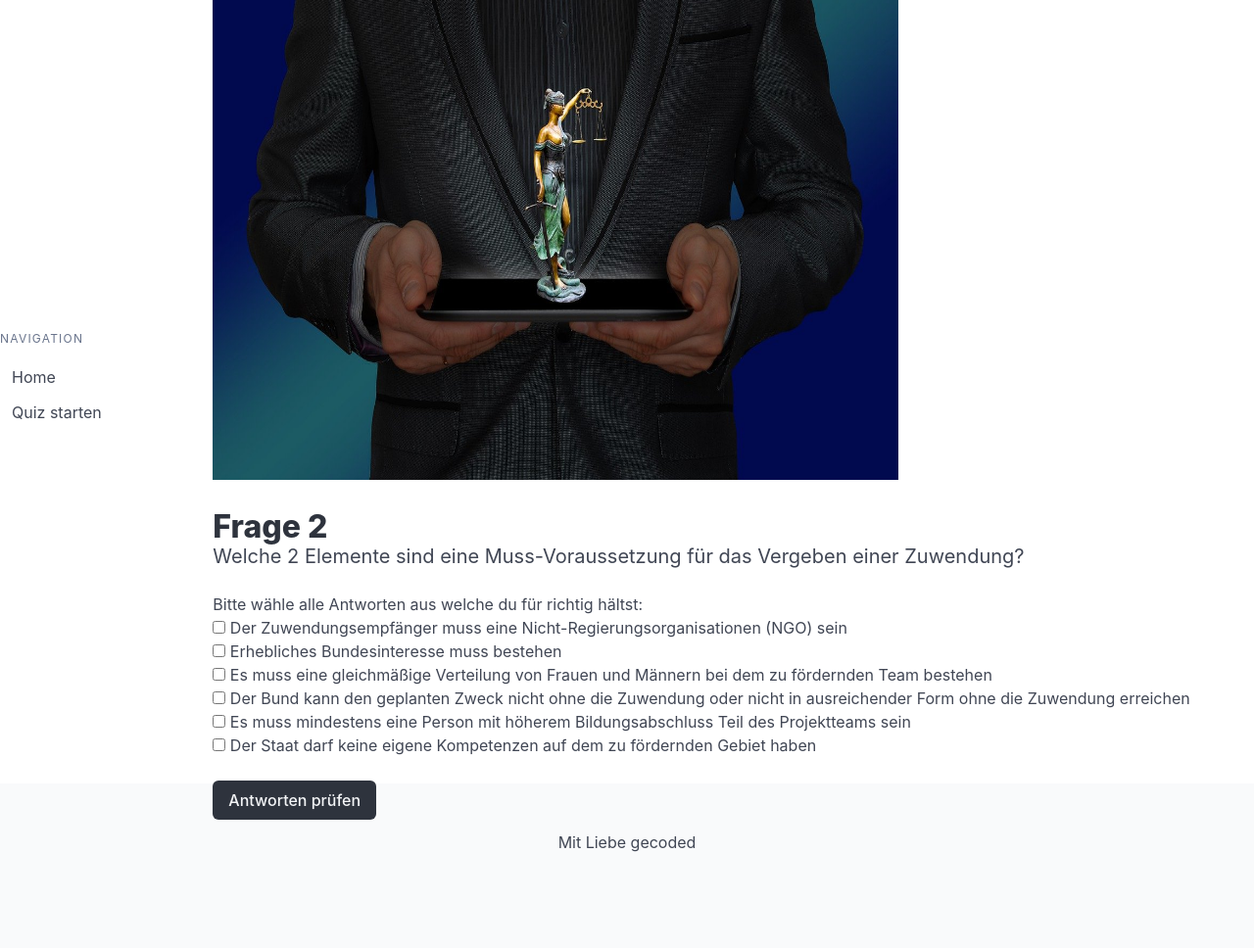
After one commit to dusk-and-dawn/zuwendungsQuiz, a Flask app: page /quiz2 in a window 1280 px wide. The commit adds this page. Shown: the whole page at 98% size. Run offline with Flask 3, Linux system fonts and the light colour scheme.

Commit message:
frage 2 und sqldb

```diff
--- /dev/null
+++ b/db.py
@@ -0,0 +1 @@
+import sqlite3
--- a/main.py
+++ b/main.py
@@ -6,8 +6,8 @@ app = Flask(__name__)
 def index():
     return render_template('index.html')
 
-@app.route('/quiz', methods=('POST','GET'))
-def quiz():
+@app.route('/quiz1', methods=('POST','GET'))
+def quiz1():
     if request.method == 'POST':
         correct_answers = ['Nicht-Regierungsorganisationen (NGOs)', 'Politische Stiftungen', 'temporäre Projekt-Teams']
         answers = request.form.getlist("answers")
@@ -17,6 +17,20 @@ def quiz():
         elif len(correctly_chosen) == 3:
             return redirect(url_for('quizsuccess'))
     return render_template('quiz1.html')
+
+@app.route('/quiz2', methods=('POST','GET'))
+def quiz2():
+    if request.method == 'POST':
+        correct_answers = ['erhebliches Bundesinteresse', 'Zweck nicht ohne Zuwendung']
+        answers = request.form.getlist("answers")
+        correctly_chosen = [i for i in answers if i in correct_answers]
+        if "Firmen" in answers or "Einzelpersonen" in answers or "Ausländische Regierungen" in answers:
+            return redirect(url_for('quizfail'))
+        elif len(correctly_chosen) == 2 and len(answers) == 2:
+            return redirect(url_for('quizsuccess'))
+        else:
+            return redirect(url_for('quizfail'))
+    return render_template('quiz2.html')
 
 @app.route('/quizfail')
 def quizfail():
--- a/templates/quiz1.html
+++ b/templates/quiz1.html
@@ -4,14 +4,14 @@
 
 {% block content %}
 
-    <img src="static/aa_trees.jpeg" alt="AA von aussen" style="width: 700px;height: 550px;">
+    <img src="static/justice_intro.jpg" alt="digital justice" style="width: 700px;height: 550px;">
 
     <br>
     <br>
 
     <h1 class="title">Frage 1</h1>
 
-    <h2 class="subtitle">Wer sind typischerweise die Zuwendungsempfänger?</h2>
+    <h2 class="subtitle">Wer sind typischerweise die Zuwendungsempfänger eines Ministeriums?</h2>
 
     <div class="textbox">Bitte wähle alle Antworten aus welche du für richtig hältst:</div>
     <form method="post">
--- /dev/null
+++ b/templates/quiz2.html
@@ -0,0 +1,49 @@
+{% extends 'base.html' %}
+
+{% block title %} Quiz ZiAA {% endblock %}
+
+{% block content %}
+
+    <img src="static/q2intro.jpg" alt="digital justice 2" style="width: 700px;height: 550px;">
+
+    <br>
+    <br>
+
+    <h1 class="title">Frage 2</h1>
+
+    <h2 class="subtitle">Welche 2 Elemente sind eine Muss-Voraussetzung für das Vergeben einer Zuwendung?</h2>
+
+    <div class="textbox">Bitte wähle alle Antworten aus welche du für richtig hältst:</div>
+    <form method="post">
+        <label class="checkbox" >
+            <input type="checkbox" name="answers" value="Nicht-Regierungsorganisationen (NGOs)"> Der Zuwendungsempfänger muss eine Nicht-Regierungsorganisationen (NGO) sein
+        </label>
+        <br>
+        <label class="checkbox" >
+            <input type="checkbox" name="answers" value="erhebliches Bundesinteresse"> Erhebliches Bundesinteresse muss bestehen
+        </label>
+        <br>
+        <label class="checkbox" >
+            <input type="checkbox" name="answers" value="Genderbalance"> Es muss eine gleichmäßige Verteilung von Frauen und Männern bei dem zu fördernden Team bestehen
+        </label>
+        <br>
+        <label class="checkbox" >
+            <input type="checkbox" name="answers" value="Zweck nicht ohne Zuwendung"> Der Bund kann den geplanten Zweck nicht ohne die Zuwendung oder nicht in ausreichender Form ohne die Zuwendung erreichen
+        </label>
+        <br>
+        <label class="checkbox" >
+            <input type="checkbox" name="answers" value="Phd"> Es muss mindestens eine Person mit höherem Bildungsabschluss Teil des Projektteams sein
+        </label>
+        <br>
+        <label class="checkbox" >
+            <input type="checkbox" name="answers" value="keine Kompetenz"> Der Staat darf keine eigene Kompetenzen auf dem zu fördernden Gebiet haben
+        </label>
+        <br>
+        <br>
+        <div class="field is-grouped">
+            <div class="control">
+                <input class="button is-dark" type="submit" value="Antworten prüfen">
+            </div>
+        </div>
+    </form>
+{% endblock %}
--- a/templates/quizfail.html
+++ b/templates/quizfail.html
@@ -3,7 +3,7 @@
 {% block title %} Quiz ZiAA {% endblock %}
 
 {% block content %}
-    <img src="static/fail.jpeg" alt="fail" style="width: 700px;height: 550px;">
+    <img src="static/fail_img.jpeg" alt="fail" style="width: 700px;height: 550px;">
     <h1 class="title">Das war leider nicht ganz korrekt</h1>
 
     <div class="box">
```
Also changed, not shown: templates/quizsuccess.html (+7 -0 lines), static/fail_img.jpg (added), static/justice_intro.jpg (added), static/q2intro.jpg (added), static/zuwendungintro.jpg (added).
